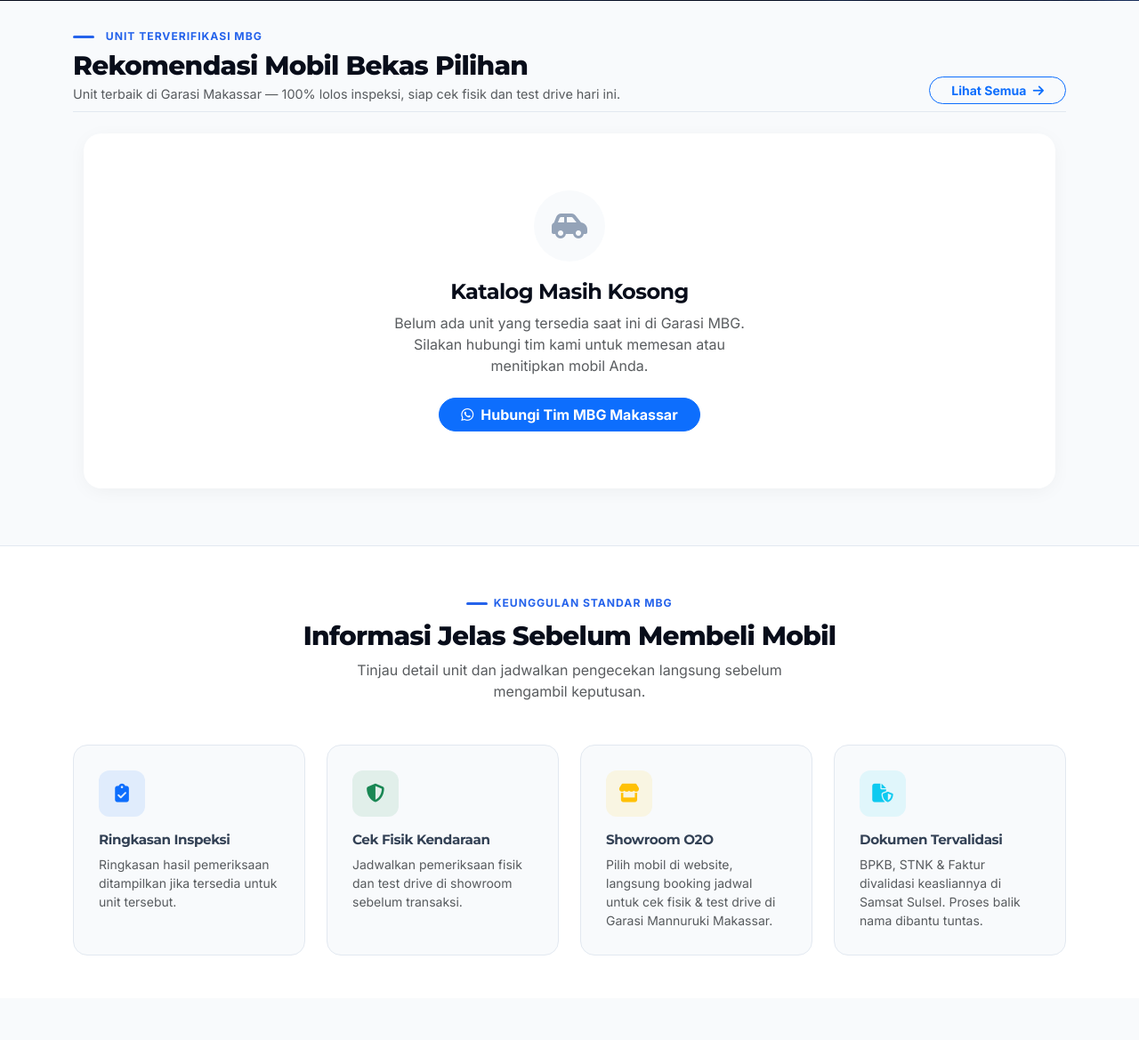
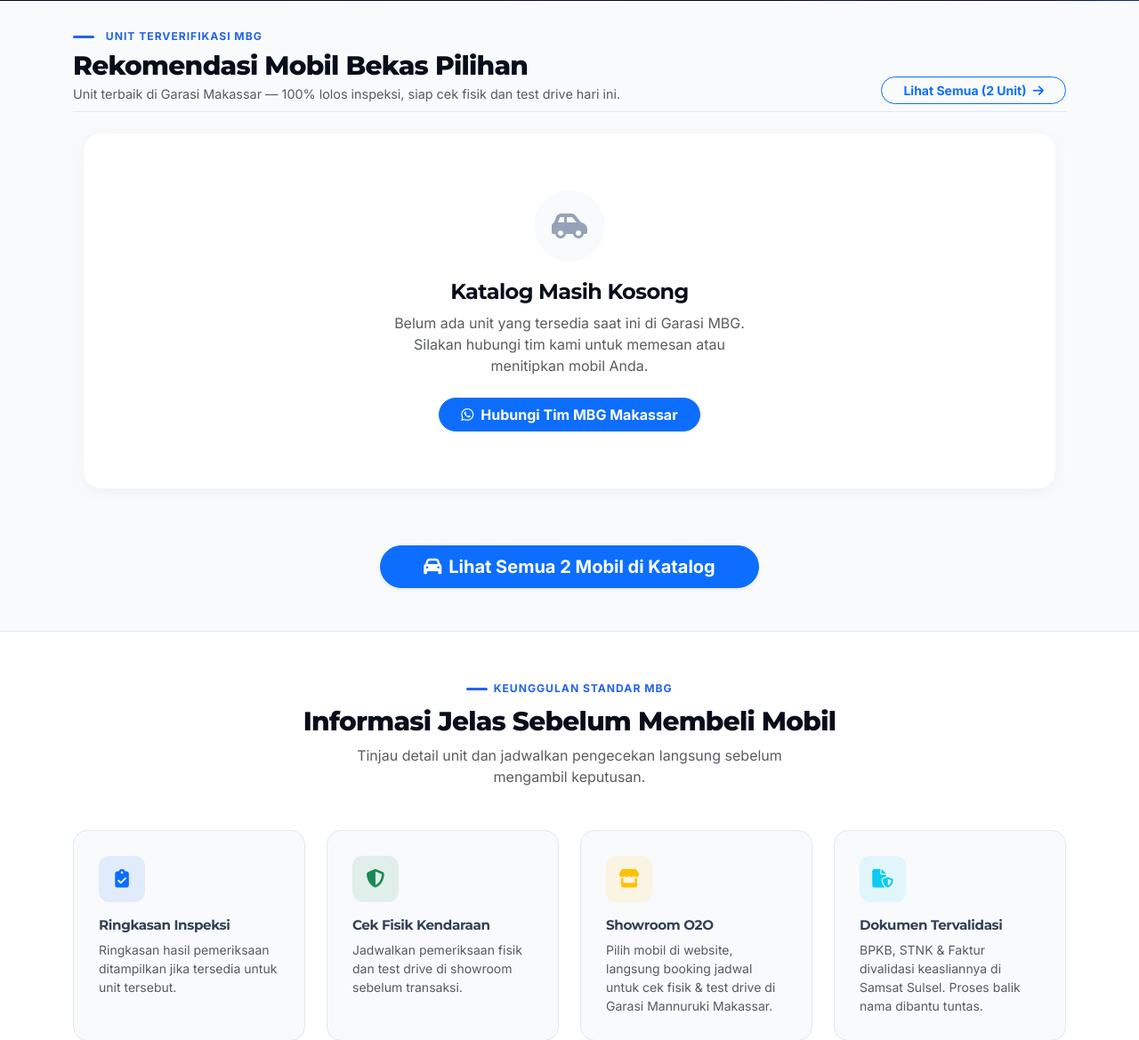
Before and after one commit to Akmalll45/E-commerce_MBG, a Django app: page / in a window 1280 px wide. Shown: the part 855-2024 px from the top of the page at 89% size. Run offline with Django 5.2, Linux system fonts and the light colour scheme; data comes from the database, SQL or seed files in the repository; data that the repository does not hold is empty.

Commit message:
fix: bedakan tampilan beranda (hanya ready unbooked) vs katalog (tampilkan unit sedang di-booking)

```diff
--- a/toko/views.py
+++ b/toko/views.py
@@ -15,7 +15,7 @@ from django.core.exceptions import PermissionDenied, ValidationError
 from django.http import FileResponse, Http404, JsonResponse
 from django.core.paginator import Paginator
 from django.db import DatabaseError, connection, transaction
-from django.db.models import Count, Exists, OuterRef, Q, Subquery
+from django.db.models import BooleanField, Case, Count, Exists, OuterRef, Q, Subquery, Value, When
 from django.utils import timezone
 from django.utils.dateparse import parse_datetime
 from django.utils.text import get_valid_filename
@@ -75,8 +75,14 @@ STATUS_TAYANG_PUBLIK = 'ready'
 DOKUMEN_TITIP_JUAL_ADMIN_UPLOAD = ('perjanjian', 'hasil_inspeksi')
 
 
-def produk_tayang():
-    """Only ready B2C units and fully verified, current C2C listings are public."""
+def produk_tayang(termasuk_in_review=False):
+    """
+    Unit tayang untuk publik:
+    - Default (termasuk_in_review=False): hanya unit berstatus 'ready' yang tayang (dipakai untuk Beranda).
+    - Jika termasuk_in_review=True: menyertakan unit berstatus 'in_review' (sedang di-booking),
+      namun unit terjual ('sold') atau dikembalikan ('returned') tetap tidak ditampilkan (dipakai untuk Katalog).
+    """
+    status_filter = ['ready', 'in_review'] if termasuk_in_review else ['ready']
     tabel_c2c = {
         TitipJual._meta.db_table,
         FotoTitipJual._meta.db_table,
@@ -85,7 +91,7 @@ def produk_tayang():
     }
     if not tabel_c2c.issubset(set(connection.introspection.table_names())):
         return Produk.objects.filter(
-            status_stok=STATUS_TAYANG_PUBLIK,
+            status_stok__in=status_filter,
             tipe_penjual='B2C',
         )
 
@@ -123,7 +129,7 @@ def produk_tayang():
         status_inspeksi_terakhir=Subquery(inspeksi_terakhir.values('status')[:1])
     ).filter(status_inspeksi_terakhir='lulus')
     return (
-        Produk.objects.filter(status_stok=STATUS_TAYANG_PUBLIK)
+        Produk.objects.filter(status_stok__in=status_filter)
         .annotate(c2c_layak=Exists(pengajuan_layak))
         .filter(Q(tipe_penjual='B2C') | Q(tipe_penjual='C2C', c2c_layak=True))
     )
@@ -161,8 +167,8 @@ def mitra_tayang():
 
 def beranda(request):
     """
-    Beranda: menampilkan unit yang tayang dan belum terbooking di carousel.
-    Unit dengan pesanan atau booking aktif tidak ditampilkan kepada calon pembeli lain.
+    Beranda: hanya menampilkan unit yang berstatus Ready Stock dan belum terbooking di carousel.
+    Unit dengan pesanan/booking aktif maupun unit terjual/dikembalikan kedua-duanya WAJIB TIDAK TAMPIL.
     """
     pesanan_aktif_unit = PesananPembelian.objects.filter(
         produk_id=OuterRef('pk'),
@@ -172,14 +178,21 @@ def beranda(request):
         produk_id=OuterRef('pk'),
         status__in=('menunggu', 'menunggu_dp', 'terkonfirmasi', 'disetujui'),
     )
-    unit_tayang = produk_tayang().annotate(
-        sedang_dipesan=Exists(pesanan_aktif_unit) | Exists(booking_unit),
-    ).filter(sedang_dipesan=False)
+    unit_tayang = produk_tayang(termasuk_in_review=False).annotate(
+        sedang_dipesan=Case(
+            When(status_stok='in_review', then=Value(True)),
+            default=Exists(pesanan_aktif_unit) | Exists(booking_unit),
+            output_field=BooleanField(),
+        ),
+    ).filter(status_stok='ready', sedang_dipesan=False)
     katalog_mobil = unit_tayang.order_by('-created_at', '-id')
+
+    # Total unit di katalog (termasuk unit yang sedang di-booking) untuk tombol navigasi ke katalog
+    total_katalog = produk_tayang(termasuk_in_review=True).count()
 
     return render(request, 'beranda.html', {
         'katalog_mobil': katalog_mobil,
-        'total_unit_tayang': unit_tayang.count(),
+        'total_unit_tayang': total_katalog,
         'hero_slides': hero_slide_tayang(),
         'mitra_list': mitra_tayang(),
         'persentase_dp_kredit': PERSENTASE_DP_KREDIT,
@@ -243,7 +256,9 @@ def _param_int(request, kunci, minimum, maksimum):
 
 def katalog(request):
     """
-    Katalog publik: seluruh unit tayang yang belum terbooking + pencarian, filter, pengurutan, pagination.
+    Katalog publik: seluruh unit tayang (ready maupun yang sedang di-booking) + pencarian, filter, pengurutan, pagination.
+    Unit yang sedang di-booking tetap ditampilkan (dengan penanda 'Unit sedang diproses'),
+    sedangkan unit yang sudah terjual ('sold') atau dikembalikan ('returned') tidak ditampilkan.
     Semua parameter GET divalidasi; nilai tidak valid diabaikan (tidak error).
     """
     pesanan_aktif_unit = PesananPembelian.objects.filter(
@@ -254,9 +269,13 @@ def katalog(request):
         produk_id=OuterRef('pk'),
         status__in=('menunggu', 'menunggu_dp', 'terkonfirmasi', 'disetujui'),
     )
-    dasar = produk_tayang().annotate(
-        sedang_dipesan=Exists(pesanan_aktif_unit) | Exists(booking_unit),
-    ).filter(sedang_dipesan=False)
+    dasar = produk_tayang(termasuk_in_review=True).annotate(
+        sedang_dipesan=Case(
+            When(status_stok='in_review', then=Value(True)),
+            default=Exists(pesanan_aktif_unit) | Exists(booking_unit),
+            output_field=BooleanField(),
+        ),
+    )
     hasil = dasar
 
     # Opsi pilihan untuk dropdown berasal dari data tayang yang sebenarnya
@@ -391,14 +410,9 @@ def detail_produk(request, id):
     """
     Menampilkan halaman detail spesifikasi lengkap mobil MBG.
     """
-    produk = produk_tayang().filter(id=id).first()
+    produk = produk_tayang(termasuk_in_review=True).filter(id=id).first()
     if produk is None:
-        # Keep a previously public B2C detail URL informative while its unit is locked.
-        produk = get_object_or_404(
-            Produk.objects.filter(
-                pk=id, tipe_penjual='B2C', status_stok='in_review',
-            )
-        )
+        produk = get_object_or_404(Produk, pk=id)
     return render(request, 'detail_mobil.html', _konteks_detail_produk(request, produk))
 
 
```
Also changed, not shown: toko/templates/katalog.html (+14 -0 lines).
